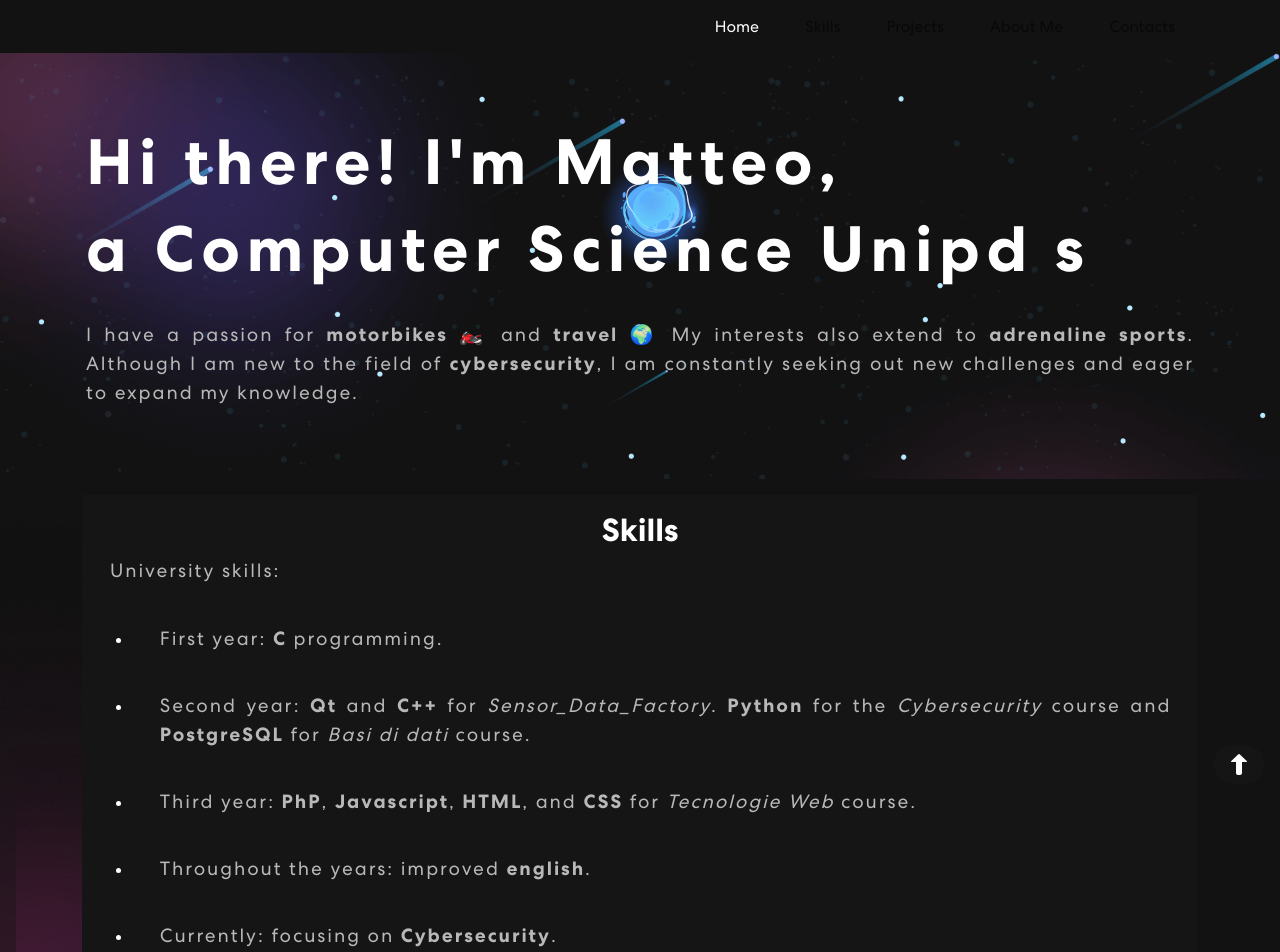
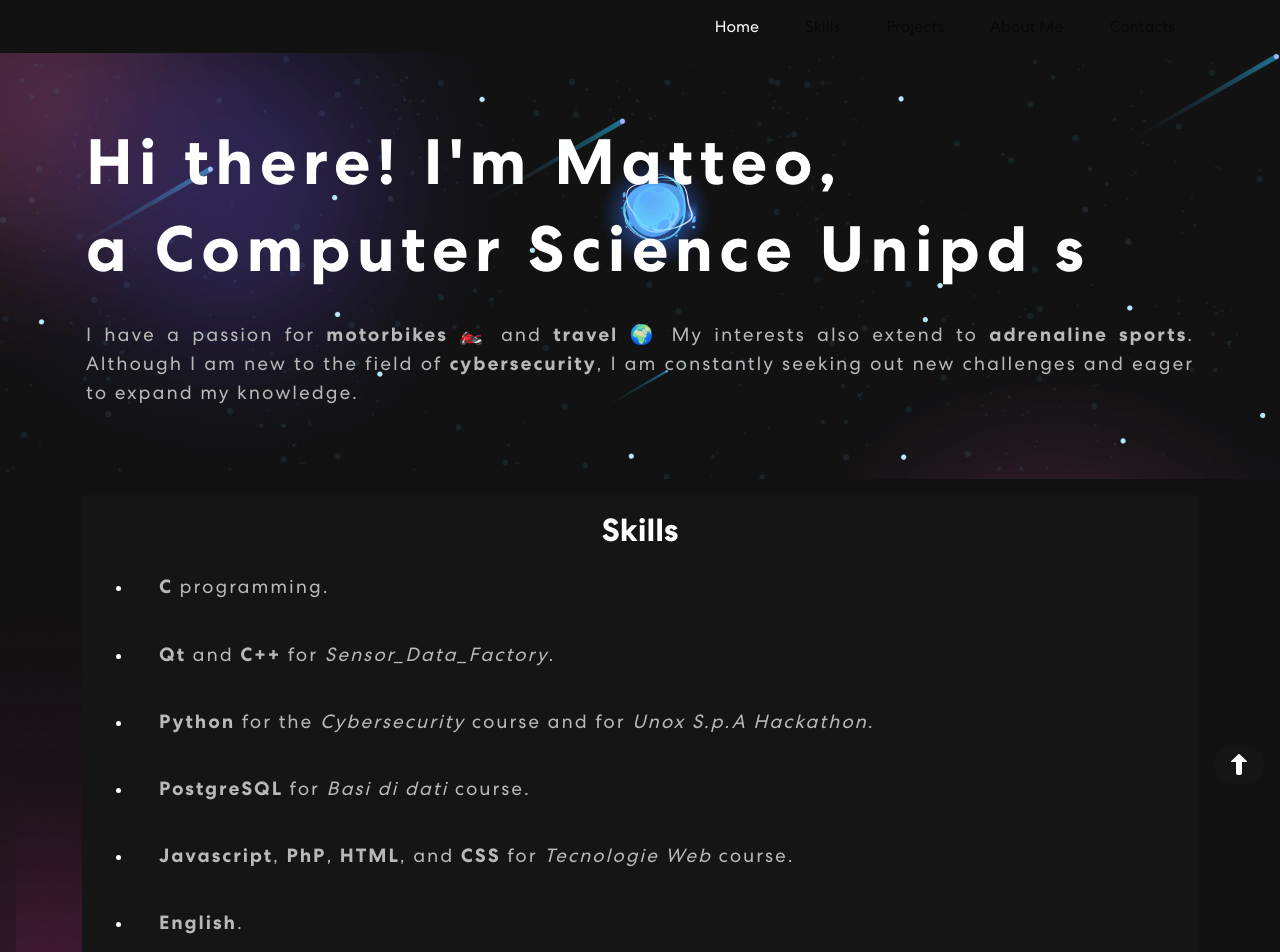
Before and after one commit to tiozzom4tteo/Portfolio, a React (Create React App) app: page / in a window 1280 px wide. Shown: the top 952 px of the page. Built offline with nearby package versions, Linux system fonts and the light colour scheme.

Commit message:
change skills writing + position

```diff
--- a/src/App.css
+++ b/src/App.css
@@ -247,9 +247,13 @@ p.danger {
   z-index: -4;
 }
 
+#uni-skills {
+  margin-top: 1.5em;
+}
+
 .university-skills {
   list-style: disc;
-  margin-left: 1.2em;
+  margin: 0 2em 0 1.2em;
 }
 
 /************ Projects Css ************/
--- a/src/components/Skills.js
+++ b/src/components/Skills.js
@@ -51,30 +51,37 @@ export const Skills = () => {
           <div className="col-12">
             <div className="skill-bx">
               <h2>Skills</h2>
-              <p>University skills:</p>
-              <ul>
+              <ul id="uni-skills">
                 <li className="university-skills">
                   <p>
-                    First year: <b>C</b> programming.
+                    <b>C</b> programming.
                   </p>
                 </li>
                 <li className="university-skills">
                   <p>
-                    Second year: <b>Qt</b> and <b>C++</b> for{" "}
-                    <em>Sensor_Data_Factory</em>. <b>Python</b> for the{" "}
-                    <em>Cybersecurity</em> course and <b>PostgreSQL</b> for{" "}
-                    <em>Basi di dati</em> course.
+                    <b>Qt</b> and <b>C++</b> for <em>Sensor_Data_Factory</em>.{" "}
                   </p>
                 </li>
                 <li className="university-skills">
                   <p>
-                    Third year: <b>PhP</b>, <b>Javascript</b>, <b>HTML</b>, and{" "}
-                    <b>CSS</b> for <em>Tecnologie Web</em> course.
+                    <b>Python</b> for the <em>Cybersecurity</em> course and for{" "}
+                    <em>Unox S.p.A Hackathon</em>.
                   </p>
                 </li>
                 <li className="university-skills">
                   <p>
-                    Throughout the years: improved <b>english</b>.
+                    <b>PostgreSQL</b> for <em>Basi di dati</em> course.
+                  </p>
+                </li>
+                <li className="university-skills">
+                  <p>
+                    <b>Javascript</b>, <b>PhP</b>, <b>HTML</b>, and <b>CSS</b>{" "}
+                    for <em>Tecnologie Web</em> course.
+                  </p>
+                </li>
+                <li className="university-skills">
+                  <p>
+                    <b>English</b>.
                   </p>
                 </li>
                 <li className="university-skills">
```
